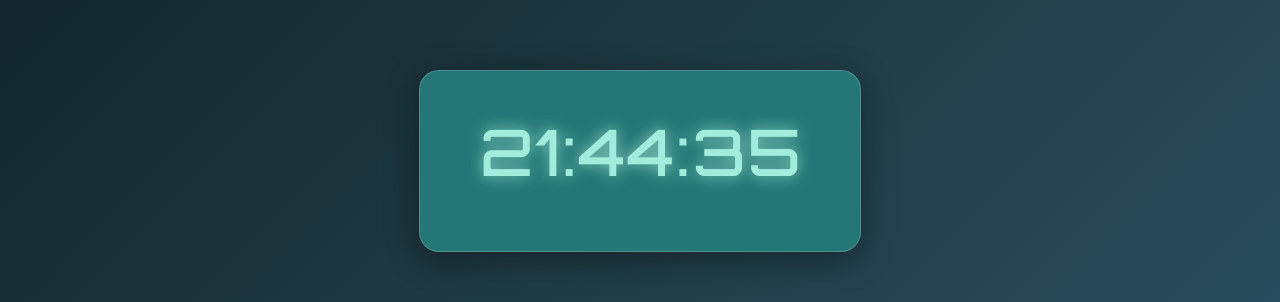
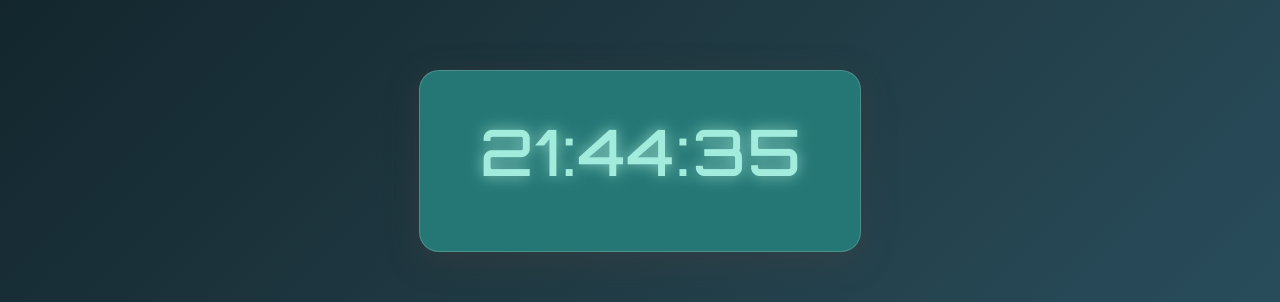
Before and after one commit to abdulqadir017/digital-clock, a plain HTML site: page index.html in a window 1280 px wide. Shown: the part 239-541 px from the top of the page. Drawn offline with Linux system fonts and the light colour scheme.

Commit message:
Add files via upload

```diff
--- a/style.css
+++ b/style.css
@@ -14,15 +14,15 @@ body {
 
 .clock {
     background: rgba(255, 255, 255, 0.1);
-    /* halki transparency */
+
     padding: 40px 60px;
     border-radius: 20px;
     backdrop-filter: blur(15px);
-    box-shadow: 0 8px 32px rgba(0, 0, 0, 0.37);
-    /* shadow */
+    box-shadow: 0 8px 32px rgba(77, 65, 65, 0.37);
+
     border: 1px solid rgba(255, 255, 255, 0.18);
     color: #a1ecdd;
-    /* neon cyan */
+
     font-size: 64px;
     letter-spacing: 2px;
     text-shadow: 0 0 15px #92d4c6;
```
